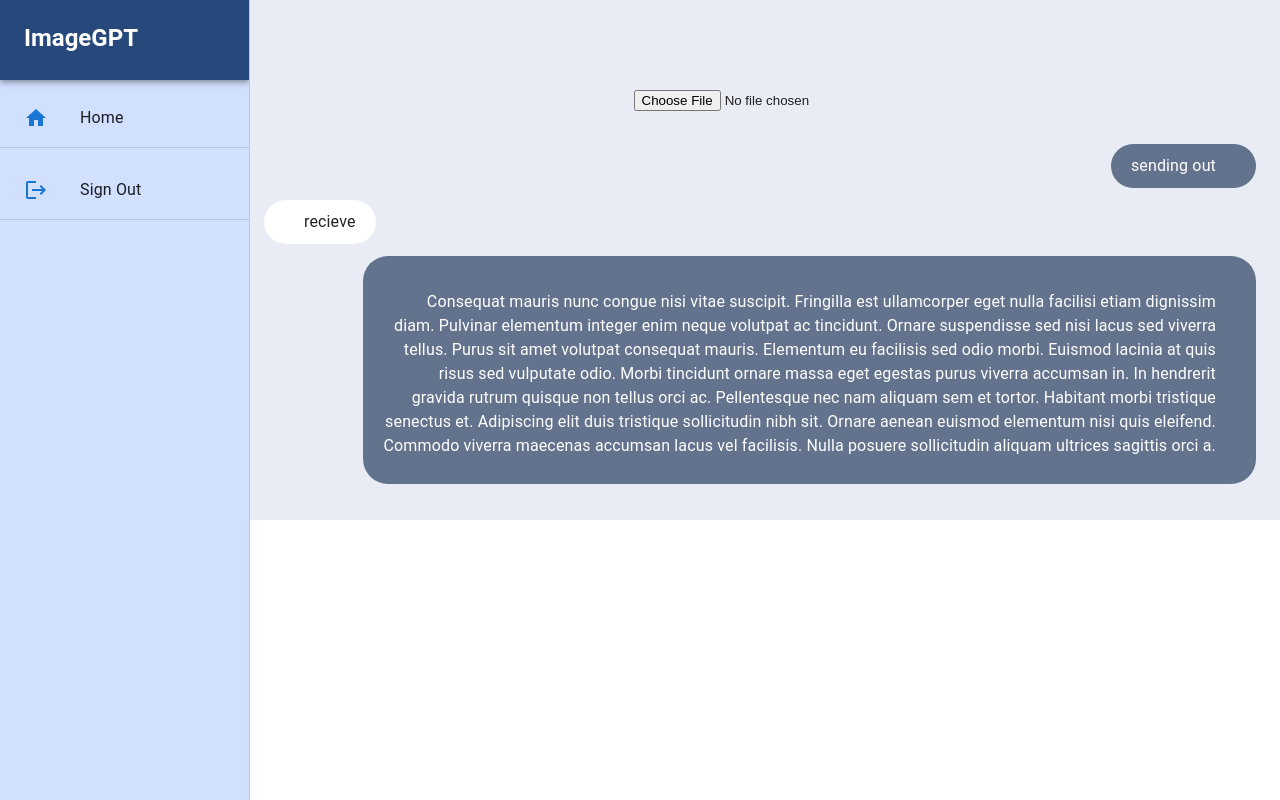
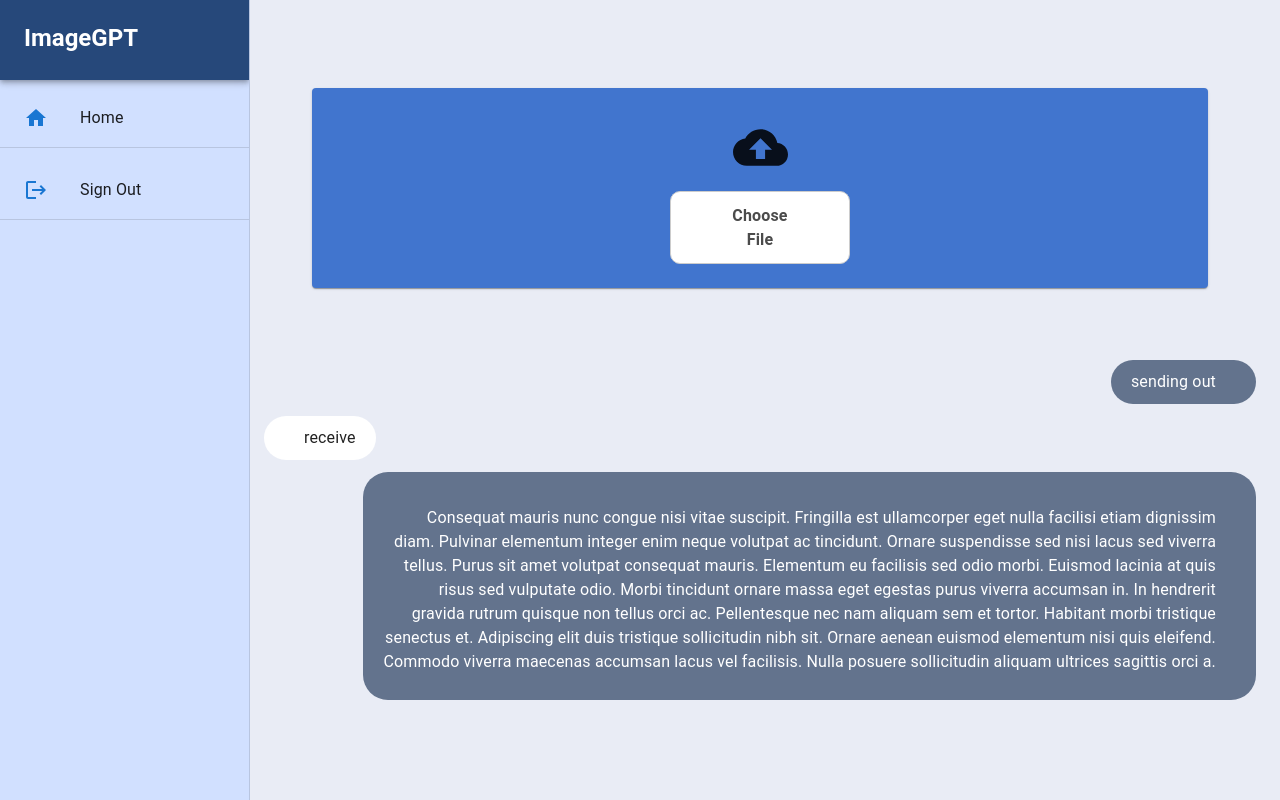
Before and after one commit to hdjekso/imageGPT, a React (Create React App) app: page /Chat in a window 1280 px wide. Built offline with nearby package versions, Linux system fonts and the light colour scheme.

Commit message:
Added styling to add/ remove/ upload buttons

```diff
--- a/src/Chat.css
+++ b/src/Chat.css
@@ -72,6 +72,33 @@
     border-radius: 25px;
   }
 
+  input[type="file"] {
+    display:none;
+  }
+
+  .custom-file-select {
+    color: #4b4b4b;
+    font-weight: bold;
+    border: 1px solid #ccc;
+    display: flex;
+    margin-left: 40%;
+    margin-right: 40%;
+    padding: 1.3% 4vw;
+    cursor: pointer;
+    border-radius: 10px;
+    background-color: white;
+    justify-content: center;
+    align-content: center;
+    text-align: center;
+    width: 20%;
+}
+
+.preview-image {
+  display: "block";
+  width: 30vw;
+  margin-left: 'auto';
+  margin-right: 'auto';
+}
   /* .send::before{
     content: "";
     position: absolute;
--- a/src/Chat.js
+++ b/src/Chat.js
@@ -18,9 +18,10 @@ import Icon from '@mui/material/Icon';
 import MailIcon from '@mui/icons-material/Mail';
 import HomeIcon from '@mui/icons-material/Home';
 import LogoutIcon from '@mui/icons-material/Logout';
-// import LogoutIcon from '@mui/icons-material/Logout';
 import  Avatar  from '@mui/material/Avatar';
+import CloudUploadIcon from '@mui/icons-material/CloudUpload';
 import "./Chat.css"
+import { Cloud } from '@mui/icons-material';
 
 
 const drawerWidth = 240;
@@ -52,12 +53,13 @@ const drawerWidth = 240;
   );
 }*/
 
-function PermanentDrawerLeft() {
+function Chat() {
   const [previewImage, setPreviewImage] = useState(null);
   //const [uploadedImage, setUploadedImage] = useState(null);
   const [file, setFile] = useState(null);  // stores the image file
   const [imageUrl, setImageUrl] = useState(null); // stores the link to the image
-
+  const [imageWidth, setImageWidth] = useState(null);
+  const [uploaded, setUploaded] = useState(0);
 
   const handleSelectImage = (event) => {
     setFile(event.target.files[0]);
@@ -67,12 +69,19 @@ function PermanentDrawerLeft() {
     });*/
     fileReader.onloadend = () => {
       setPreviewImage(fileReader.result);
+      /*setImageWidth(fileReader.result.width);
+      console.log(fileReader.result.width);*/
     }
     fileReader.readAsDataURL(event.target.files[0]);
   }
 
-  const handleUploadImage =() => {
+  const handleRemoveImg = () => {
+    setPreviewImage(null);
+  }
+
+  const handleUploadImage = () => {
     const link = URL.createObjectURL(file);
+    setUploaded(1);
     setImageUrl(link);
 
     /*const data = new FormData();
@@ -155,19 +164,37 @@ function PermanentDrawerLeft() {
       </Drawer>
       <Box
         component="main"
-        height="100%"
+        height="100vh"
         sx={{ flexGrow: 1, bgcolor: '#e9ecf5', p: 3}}
       >
         <Toolbar />
         <Grid container spacing ={2} justifyContent="center" direction="column"  alignItems="center">
-          <Grid item md={12}>
-            {!imageUrl && <input type="file" onChange={handleSelectImage}/>}
+          <Grid item>
+          {!previewImage && <Card sx={{
+            backgroundColor: "#4175ce",
+            height: 200,
+            width: '70vw',
+          }}>
+            <Box sx={{display: 'flex', justifyContent: 'center', p: 2, mt: 2}}>
+              <CloudUploadIcon style={{ fontSize: 55 }}/>
+            </Box>
+            <label className="custom-file-select">
+              {!imageUrl && <input type="file" onChange={handleSelectImage}/>}
+              Choose File
+            </label>
+          </Card>}
           </Grid>
+          {previewImage && <Grid item md={4} xs={12} sx={{
+          }}>
+              <Button>Convert to Text</Button>
+          </Grid>}
           <Grid item>
-            {previewImage && <img style = {{display: "block", minWidth: '40em', maxWidth: '40%', marginLeft: 'auto', marginRight: 'auto'}} src={previewImage} alt="uploaded" />}
+            {previewImage && <img className='preview-image' src={previewImage} alt="uploaded" />}
           </Grid>
-          <Grid item>
-          {previewImage && <button onClick={handleUploadImage}>Upload</button>}
+          <Grid item  mb={5}>
+            {previewImage && <Button sx={{marginRight: '12.3vw',}} disabled={uploaded} onClick={handleRemoveImg}>Remove</Button>}
+            {previewImage && !uploaded && <Button sx={{marginLeft: '12.3vw',}} disabled={uploaded} onClick={handleUploadImage}>Upload</Button>}
+            {uploaded ? <Button sx={{marginLeft: '9vw',}} disabled>Upload Complete</Button> : ''}
           </Grid>
         </Grid>
 
@@ -178,7 +205,7 @@ function PermanentDrawerLeft() {
           <div className="im">
             {/* <Avatar>H</Avatar> */}
           </div>
-          recieve
+          receive
         </div>
         <div className="send">
         <Typography paragraph mt={3}>
@@ -203,5 +230,4 @@ function PermanentDrawerLeft() {
   );
 }
 
-//export default Chat;
-export default PermanentDrawerLeft;
+export default Chat;
```
